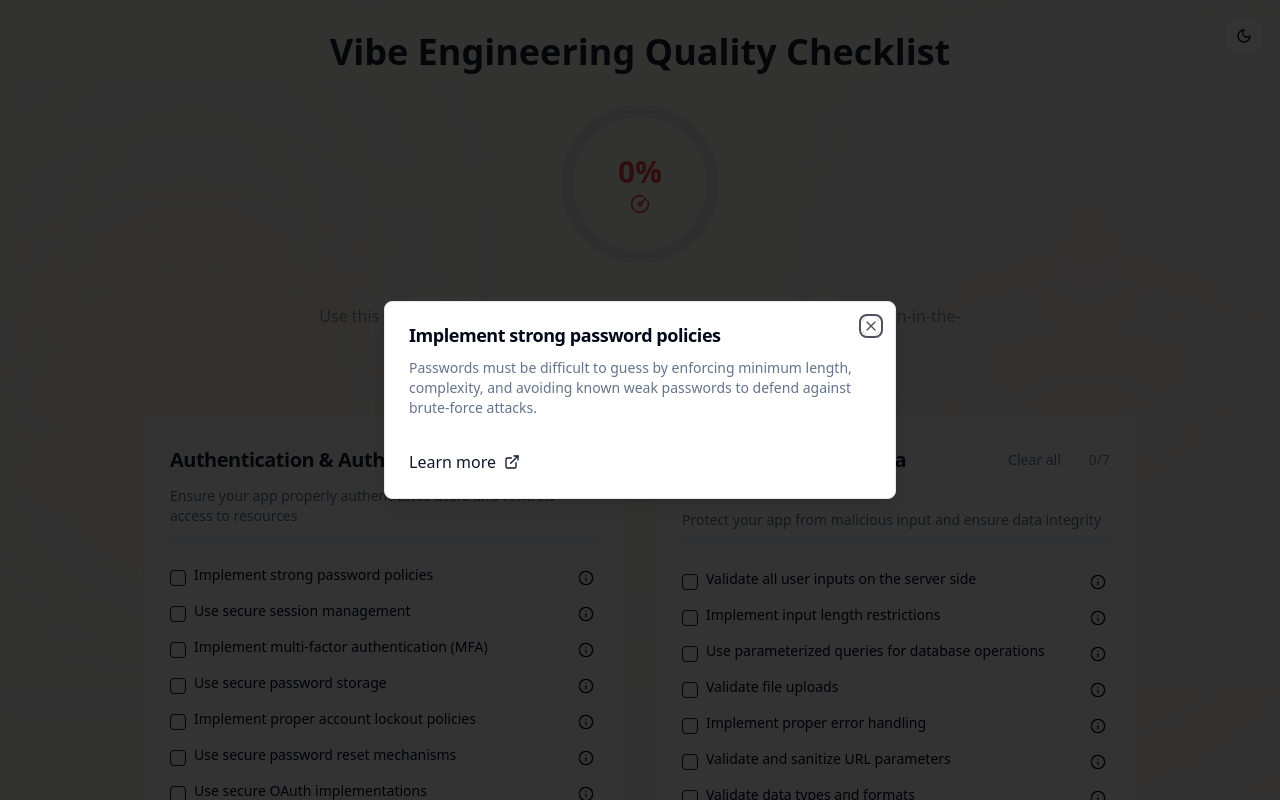
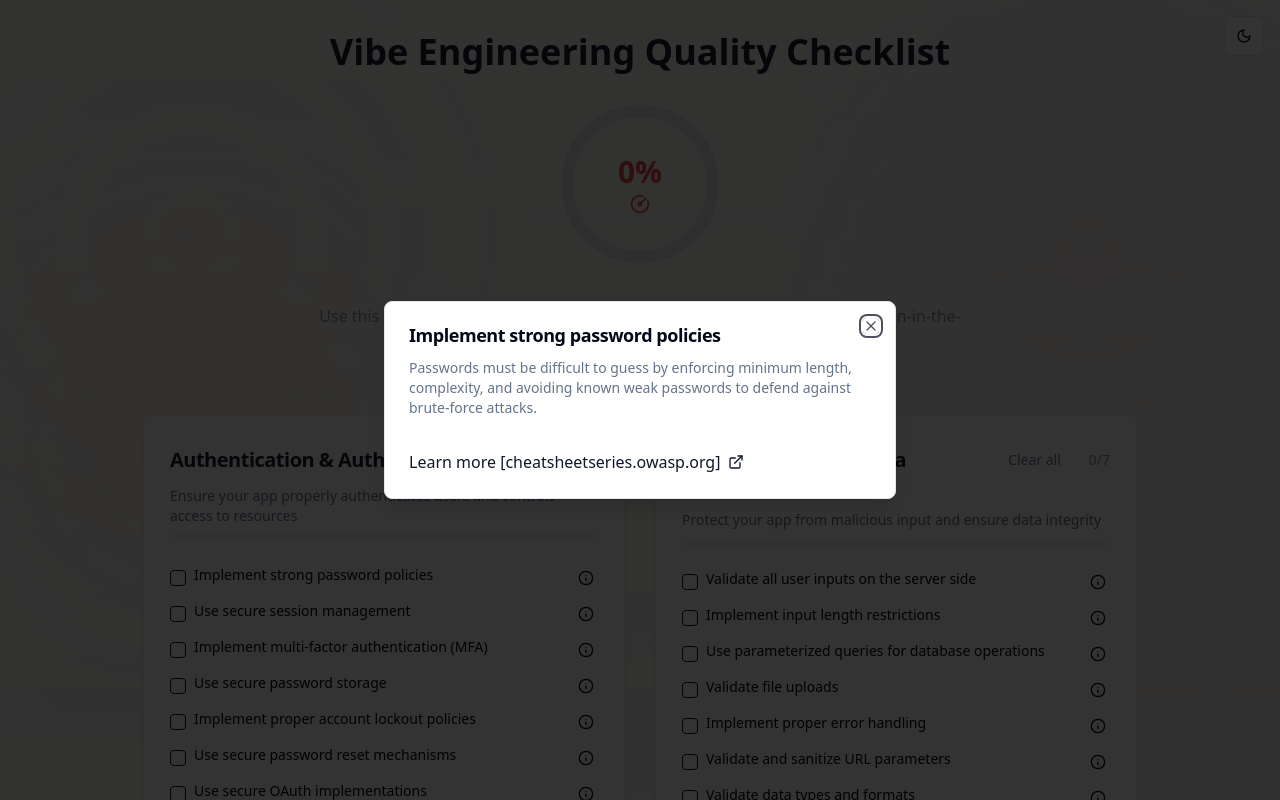
Before and after one commit to samcarrington/lovable-security-checklist, a React (Vite) app: page / in a window 1280 px wide. Both pictures are taken after a click on the button 586 px from the left and 578 px from the top of the page. Shown: the top 800 px of the page. Built offline with nearby package versions, Linux system fonts and the light colour scheme.

Commit message:
Add external link domain to dialog
Adds the domain name of the external link in brackets to the link text in the modal dialog.

```diff
--- a/src/components/SectionCard.tsx
+++ b/src/components/SectionCard.tsx
@@ -85,6 +85,15 @@ const SectionCard = ({ section, checkedItems, onItemToggle }: SectionCardProps)
     if (itemsToUncheck.length > 0) {
       console.log(`Unchecking ${itemsToUncheck.length} items:`, itemsToUncheck);
       itemsToUncheck.forEach(id => onItemToggle(id, false));
+    }
+  };
+
+  const extractDomain = (url: string) => {
+    try {
+      const domain = new URL(url).hostname.replace('www.', '');
+      return domain;
+    } catch {
+      return '';
     }
   };
 
@@ -190,7 +199,7 @@ const SectionCard = ({ section, checkedItems, onItemToggle }: SectionCardProps)
                   rel="noopener noreferrer"
                   className="text-primary hover:underline inline-flex items-center gap-1"
                 >
-                  Learn more
+                  Learn more [{extractDomain(selectedItem.link)}]
                   <ExternalLink className="h-4 w-4 ml-1" />
                 </a>
               </div>
```
